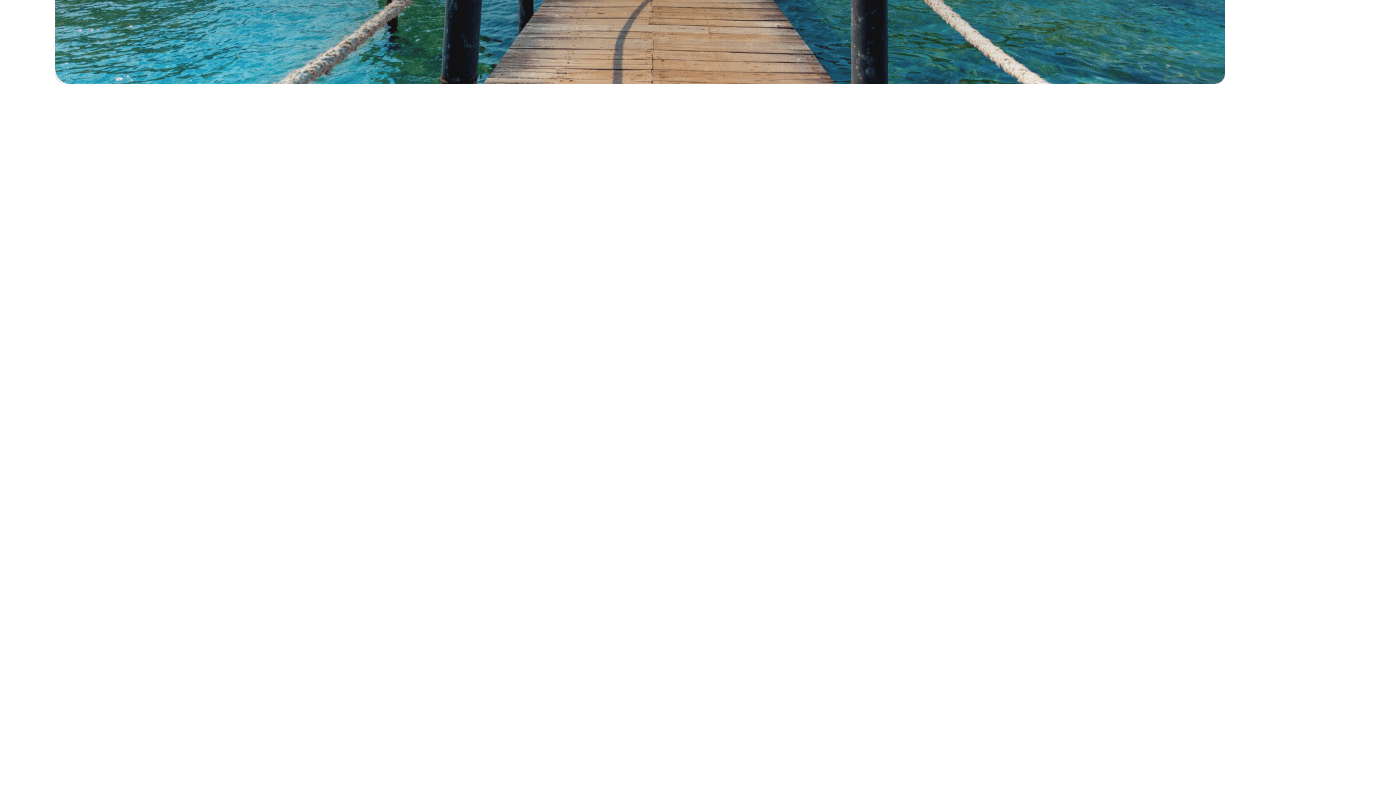
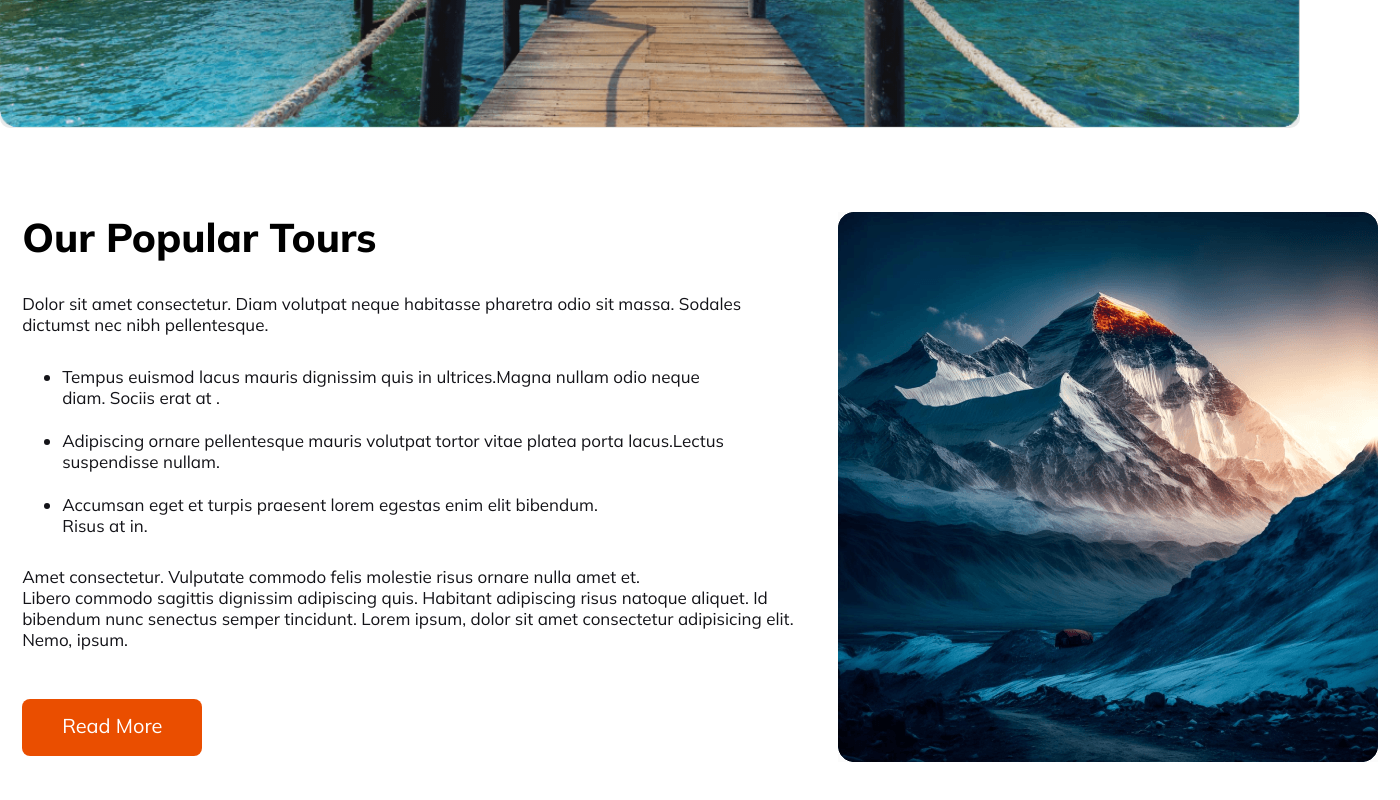
Before and after one commit to tamannachowdhury1/Tamo-Travel, a plain HTML site: page index.html in a window 1280 px wide. Shown: the part 544-1344 px from the top of the page, 1400 px wide, since content can reach past the window. Before the commit the page ends 800 px from the top, so only its background shows below. Drawn offline with Linux system fonts and the light colour scheme.

Commit message:
toure-plane

```diff
--- a/index.html
+++ b/index.html
@@ -61,6 +61,41 @@
             </div>
         </section>
         <!-- Explore Your Travel section end -->
+        <!-- Popular Tours section start-->
+        <section>
+            <div class="Popular-tours-content">
+                <div>
+                    <h1 class="tours-title">Our Popular Tours</h1>
+                    <p class="tours-title-p">Dolor sit amet consectetur. Diam volutpat neque habitasse pharetra odio sit
+                        massa. Sodales <br>
+                        dictumst nec nibh pellentesque.
+                    </p>
+                    <ul class="tours-title-p">
+                        <li class="tours-title-li">Tempus euismod lacus mauris dignissim quis in ultrices.Magna
+                            nullam odio neque <br>diam.
+                            Sociis
+                            erat at .</li>
+                        <li class="tours-title-li">Adipiscing ornare pellentesque mauris volutpat tortor vitae platea
+                            porta lacus.Lectus<br>
+                            suspendisse nullam.
+                        </li>
+                        <li class="tours-title-li"> Accumsan eget et turpis praesent lorem egestas enim elit
+                            bibendum.<br> Risus at in.</li>
+                    </ul>
+                    <p class="tours-title-p">Amet consectetur. Vulputate commodo felis molestie risus
+                        ornare nulla amet et. <br>Libero commodo sagittis dignissim adipiscing quis. Habitant
+                        adipiscing
+                        risus natoque aliquet. Id <br>bibendum nunc senectus semper tincidunt. Lorem ipsum, dolor
+                        sit
+                        amet consectetur adipisicing elit. <br> Nemo, ipsum.</p>
+                    <button class="btn-primary-5"><span class="icon-4">Read More</span></button>
+                </div>
+                <div>
+                    <img class="Rectangle-4-img" src="images/Rectangle 4.png" alt="">
+                </div>
+            </div>
+        </section>
+        <!-- Popular Tours section end-->
     </main>
 </body>
 
--- a/styles/travel.css
+++ b/styles/travel.css
@@ -4,7 +4,10 @@
     font-weight: 400;
     margin: 10px auto;
 
+
 }
+
+
 
 .orange-prmary {
     color: #FF5400;
@@ -19,6 +22,7 @@
 
 .travel-name-text {
     gap: 20px;
+    margin-right: 16%;
 }
 
 .travel-header-title,
@@ -38,10 +42,10 @@
 /* nav section end*/
 /* Explore Your Travel section start */
 .explore-container {
-    background-image: linear-gradient(to bottom, rgba(24, 22, 24, 0.89), rgba(136, 136, 136, 0.103)), url('../Images/Group\ 13\ \(1\)\ \(1\).png');
+    background-image: linear-gradient(to bottom, rgba(24, 22, 24, 0.89), rgba(136, 136, 136, 0.103)), url('../Images/group-13.png');
     background-repeat: no-repeat;
-    width: 1170px;
-    height: 500px;
+    width: 1300px;
+    height: 544px;
     border-radius: 10px;
     margin-top: 20px;
 }
@@ -74,7 +78,7 @@
 }
 
 .btn-title {
-    margin-top: -9.35%;
+    margin-top: -8.40%;
 
 }
 
@@ -154,3 +158,56 @@
 }
 
 /* Explore Your Travel section end */
+/* <!-- Popular Tours section start--> */
+.Popular-tours-content {
+
+    display: flex;
+    margin-top: 5%;
+
+    justify-content: center;
+
+    width: 1400px;
+
+}
+
+.tours-title {
+    font-size: 40px;
+    font-weight: 800;
+    color: black;
+}
+
+.tours-title-p {
+    font-size: 17px;
+    font-weight: 400;
+    color: #131318;
+    margin-top: 4%;
+}
+
+.tours-title-li {
+    font-size: 17px;
+    font-weight: 400;
+    color: #131318;
+    margin-top: 3%;
+}
+
+.btn-primary-5 {
+    border-radius: 8px;
+    border: none;
+    padding: 8px 40px;
+    background-color: #ea4e00;
+    color: #FFFFFF;
+    font-size: 20px;
+    font-weight: 800;
+    display: inline-flex;
+    justify-content: space-evenly;
+    gap: 10px;
+    margin-top: 5%;
+
+}
+
+.Rectangle-4-img {
+    width: 540px;
+    height: 550px;
+}
+
+/* <!-- Popular Tours section end--> */
```
Also changed, not shown: Images/group-13.png (added).
